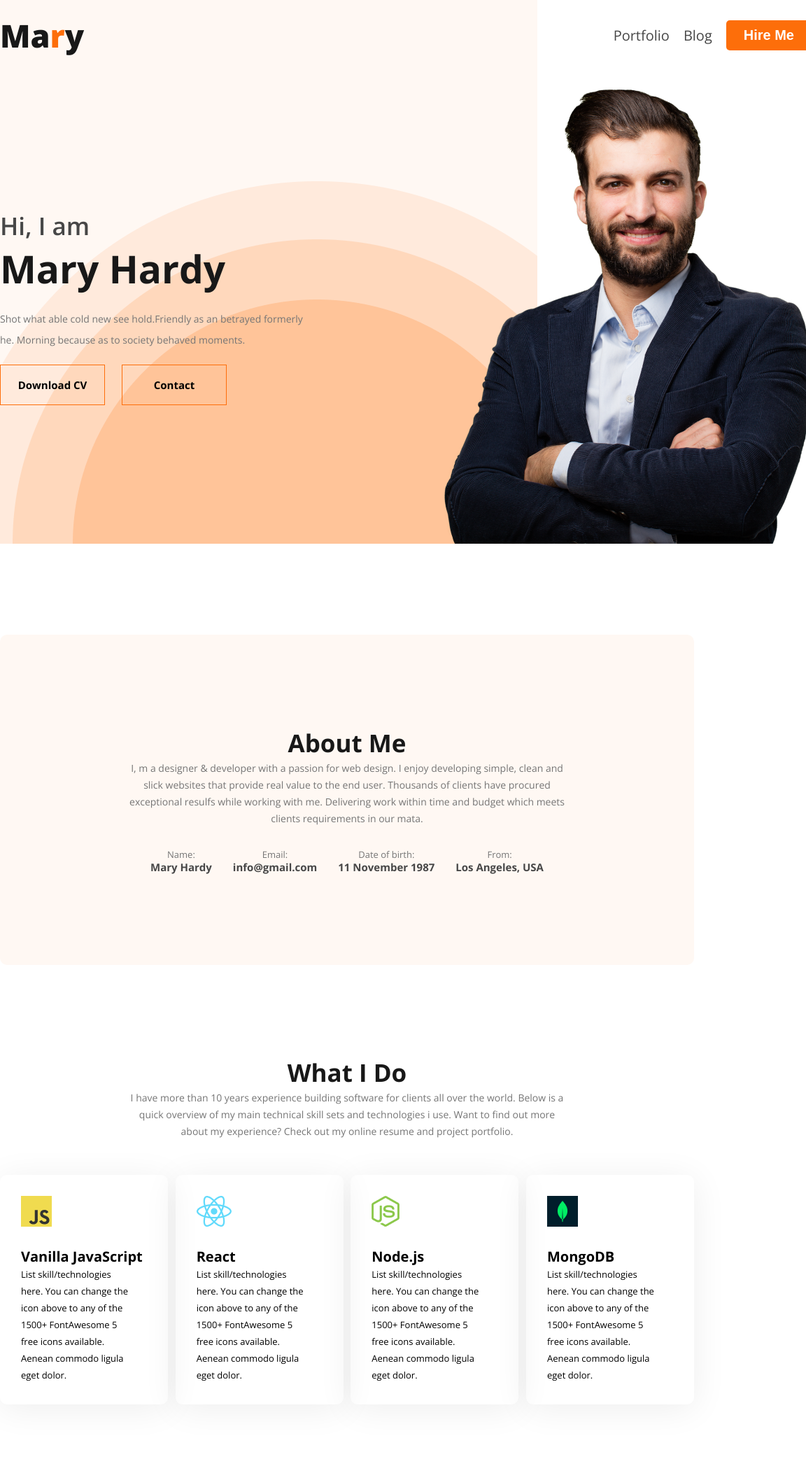
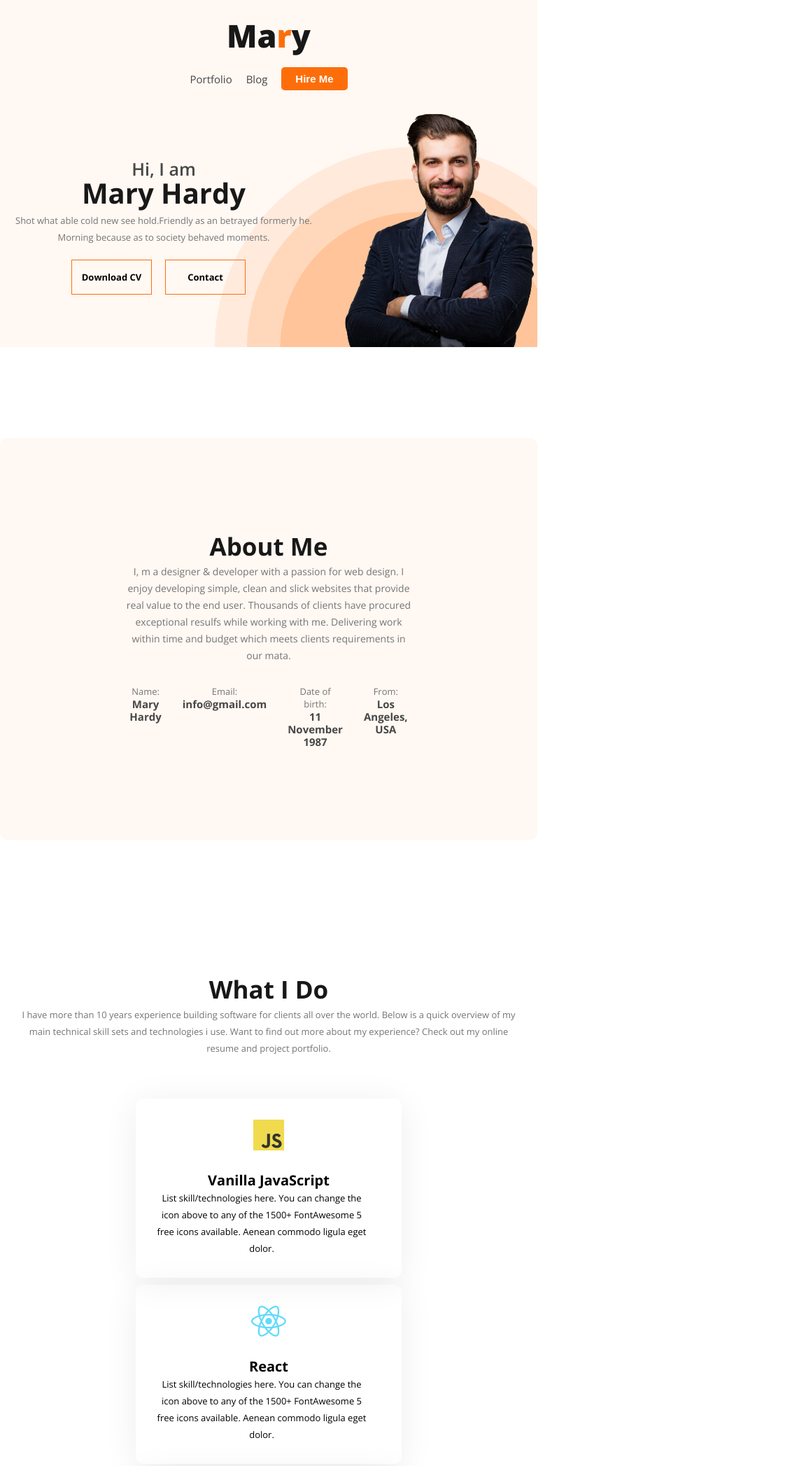
Before and after one commit to sayem111103/Portfolio, a plain HTML site: page index.html in a window 768 px wide. Shown: the top 2095 px of the page at 70% size, 1152 px wide, since content can reach past the window. Drawn offline with nearby package versions, Linux system fonts and the light colour scheme.

Commit message:
medium device

```diff
--- a/css/responsive.css
+++ b/css/responsive.css
@@ -145,6 +145,156 @@
         font-size: 16px;
         line-height: 28px;
         padding: 10px 22px;
+    }
+
+    .message form input[type="text"], input[type="email"] {
+        width: 80%;
+    }
+
+    .message form textarea {
+        width: 80%;
+    }
+
+    .message form input[type="submit"] {
+        padding: 15px 35px;
+    }
+}
+
+/*----------------------
+ medium device responsive
+ ------------------------ */
+@media screen and (min-width: 577px) and (max-width: 768px) {
+    #navbar {
+        width: unset;
+        margin: 0 auto;
+        display: flex;
+        flex-direction: column;
+        padding: 20px 0;
+    }
+
+    #navbar h1 {
+        margin-bottom: 15px;
+    }
+
+    #navbar .nav-list .nav-item a {
+        font-size: 15px;
+    }
+
+    #navbar .nav-list .nav-item button {
+        padding: 8px 20px;
+        font-size: 15px;
+    }
+
+    #banner {
+        display: flex;
+        align-items: center;
+        width: unset;
+        margin: 0 auto;
+    }
+
+    .ban-content {
+        text-align: center;
+        margin: 15px 0;
+    }
+
+    .ban-content h3 {
+        font-size: 25px;
+    }
+
+    .ban-content h2 {
+        font-size: 40px;
+        margin-top: -10px;
+    }
+
+    .ban-content p {
+        font-size: 13px;
+        line-height: 24px;
+        padding: 0 18px;
+    }
+
+    .ban-content button {
+        margin-top: 20px;
+        width: 115px;
+        padding: 15px 0;
+        font-size: 13px;
+        margin-right: 15px;
+    }
+
+    #banner img {
+        width: 300px;
+    }
+
+    header {
+        background-size: 60%;
+    }
+
+    main {
+        width: unset;
+    }
+
+    #what-i-do {
+        padding: 60px 0;
+    }
+
+    #what-i-do .what-i-do-para {
+        font-size: 13px;
+        line-height: 24px;
+        padding: 0 30px;
+    }
+
+    .what_i_do-wrapper {
+        display: flex;
+        margin-top: 60px;
+        gap: 10px;
+        flex-wrap: wrap;
+        justify-content: space-around;
+    }
+
+    .what_i_do_item {
+        padding: 30px 30px;
+        width: 320px;
+        text-align: center;
+        margin: 0 auto;
+    }
+
+    .resume_main_item {
+        row-gap: 60px;
+        margin-top: 70px;
+        flex-direction: column;
+        text-align: center;
+    }
+
+    .resume_content {
+        padding: 20px 50px;
+    }
+
+    #resume button {
+        margin-top: 14px;
+        width: 120px;
+        padding: 10px 0;
+        font-size: 13px;
+        margin-right: 0px;
+    }
+
+    footer {
+        padding: 60px 0;
+    }
+
+    .footer_container {
+        width: unset;
+        display: flex;
+        gap: 15px;
+    }
+
+    .connect {
+        width: unset;
+        margin-left: 10px;
+    }
+
+    .connect p {
+        font-size: 16px;
+        line-height: 28px;
+        padding: 10px 0;
     }
 
     .message form input[type="text"], input[type="email"] {
```
